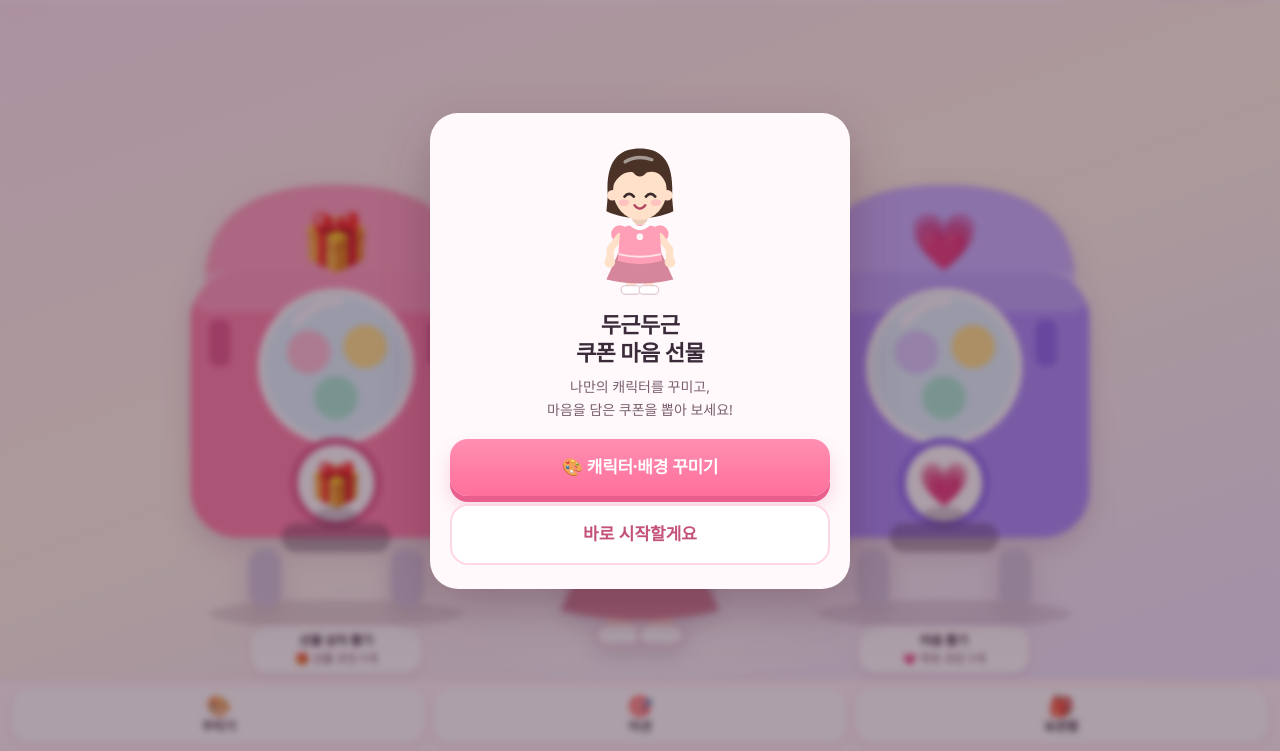
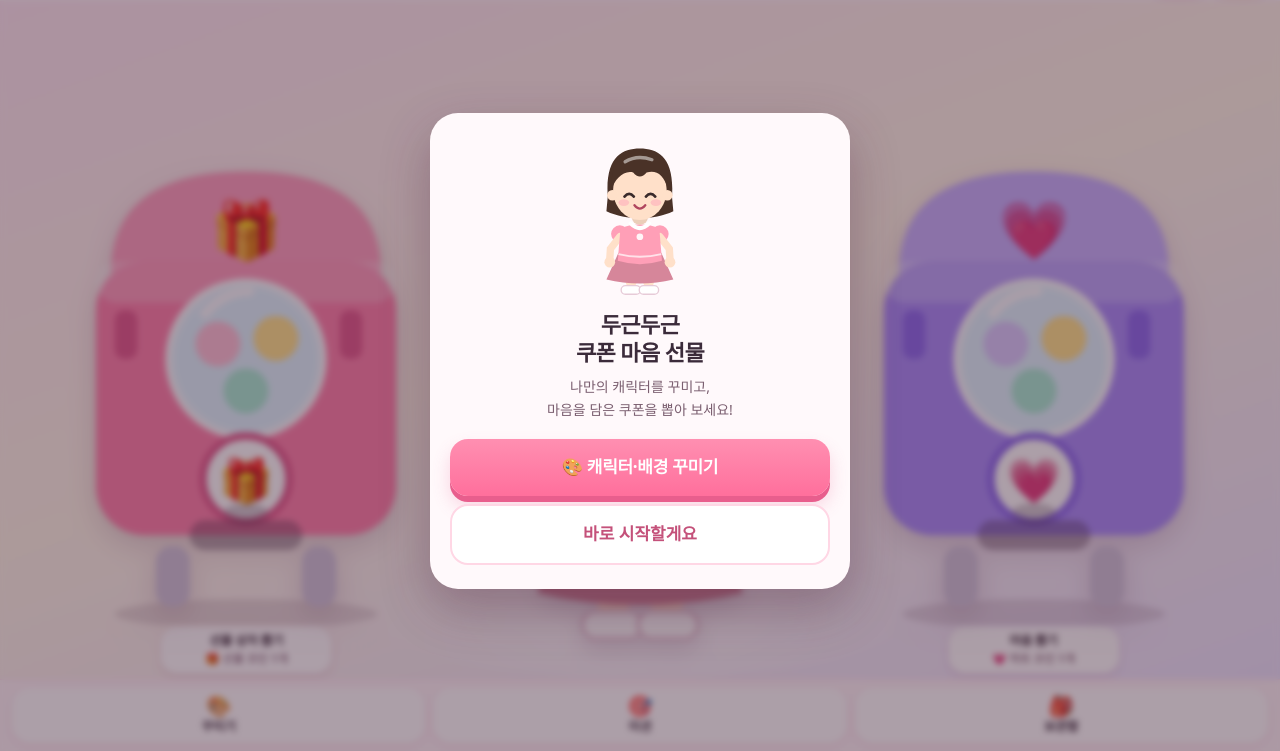
Before and after one commit to agentzepeto-dev/-, a plain HTML site: page coupon.html in a window 1280 px wide. Shown: the part 49-800 px from the top of the page. Drawn offline with Linux system fonts and the light colour scheme.

Commit message:
Coupon gift: apply the wider desktop stage width

```diff
--- a/coupon.html
+++ b/coupon.html
@@ -232,7 +232,7 @@ h1,h2,h3,p{margin:0}
   .m-label span{font-size:10.5px}
 }
 @media(min-width:820px){
-  .stage-inner{max-width:1220px;grid-template-columns:1fr 28% 1fr;column-gap:14px}
+  .stage-inner{width:min(100%,1220px);max-width:1220px;grid-template-columns:1fr 28% 1fr;column-gap:14px}
   .machine{max-width:330px}
   .char-col{max-width:360px}
   .bubble{font-size:16px;padding:11px 20px}
```
